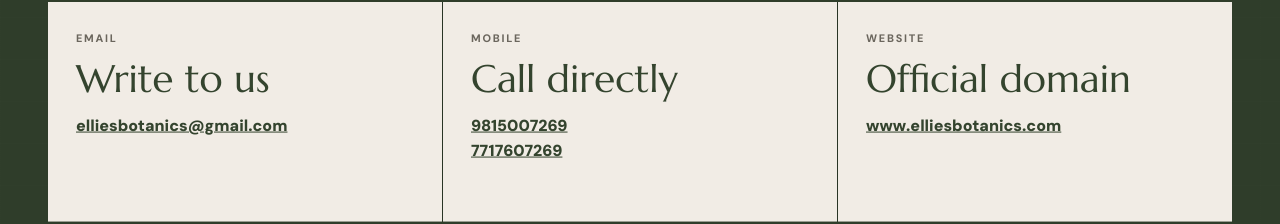
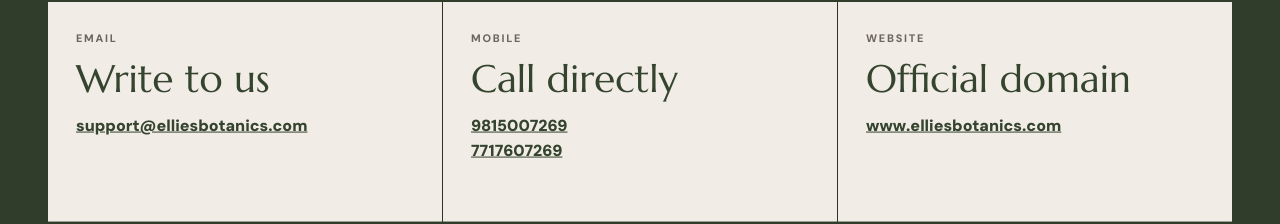
Before and after one commit to sakaarpuri/ellies, a Next.js app: page /contact in a window 1280 px wide. Shown: the part 529-753 px from the top of the page. Built offline with nearby package versions, Linux system fonts and the light colour scheme.

Commit message:
Update public contact email

```diff
--- a/src/app/contact/page.tsx
+++ b/src/app/contact/page.tsx
@@ -18,7 +18,7 @@
   {
     question: "How can I contact Ellie’s Botanics?",
     answer:
-      "Email elliesbotanics@gmail.com or call 9815007269 or 7717607269 for official Ellie’s Botanics enquiries.",
+      "Email support@elliesbotanics.com or call 9815007269 or 7717607269 for official Ellie’s Botanics enquiries.",
   },
   {
     question: "Can I request Ayurvedic guidance online?",
--- a/src/app/privacy/page.tsx
+++ b/src/app/privacy/page.tsx
@@ -35,7 +35,7 @@
         <h2>Contact</h2>
         <p>
           For privacy questions, write to{" "}
-          <a href="mailto:elliesbotanics@gmail.com">elliesbotanics@gmail.com</a>.
+          <a href="mailto:support@elliesbotanics.com">support@elliesbotanics.com</a>.
         </p>
       </section>
       <JsonLdScript
--- a/src/app/terms/page.tsx
+++ b/src/app/terms/page.tsx
@@ -35,7 +35,7 @@
         <h2>Contact</h2>
         <p>
           Questions about these terms can be sent to{" "}
-          <a href="mailto:elliesbotanics@gmail.com">elliesbotanics@gmail.com</a>.
+          <a href="mailto:support@elliesbotanics.com">support@elliesbotanics.com</a>.
         </p>
       </section>
       <JsonLdScript
--- a/src/lib/site.ts
+++ b/src/lib/site.ts
@@ -3,7 +3,7 @@
   domain: "www.elliesbotanics.com",
   url: "https://www.elliesbotanics.com",
   logo: "/images/eb-logo.jpg",
-  email: "elliesbotanics@gmail.com",
+  email: "support@elliesbotanics.com",
   phones: [
     { label: "9815007269", href: "tel:+919815007269" },
     { label: "7717607269", href: "tel:+917717607269" },
```
